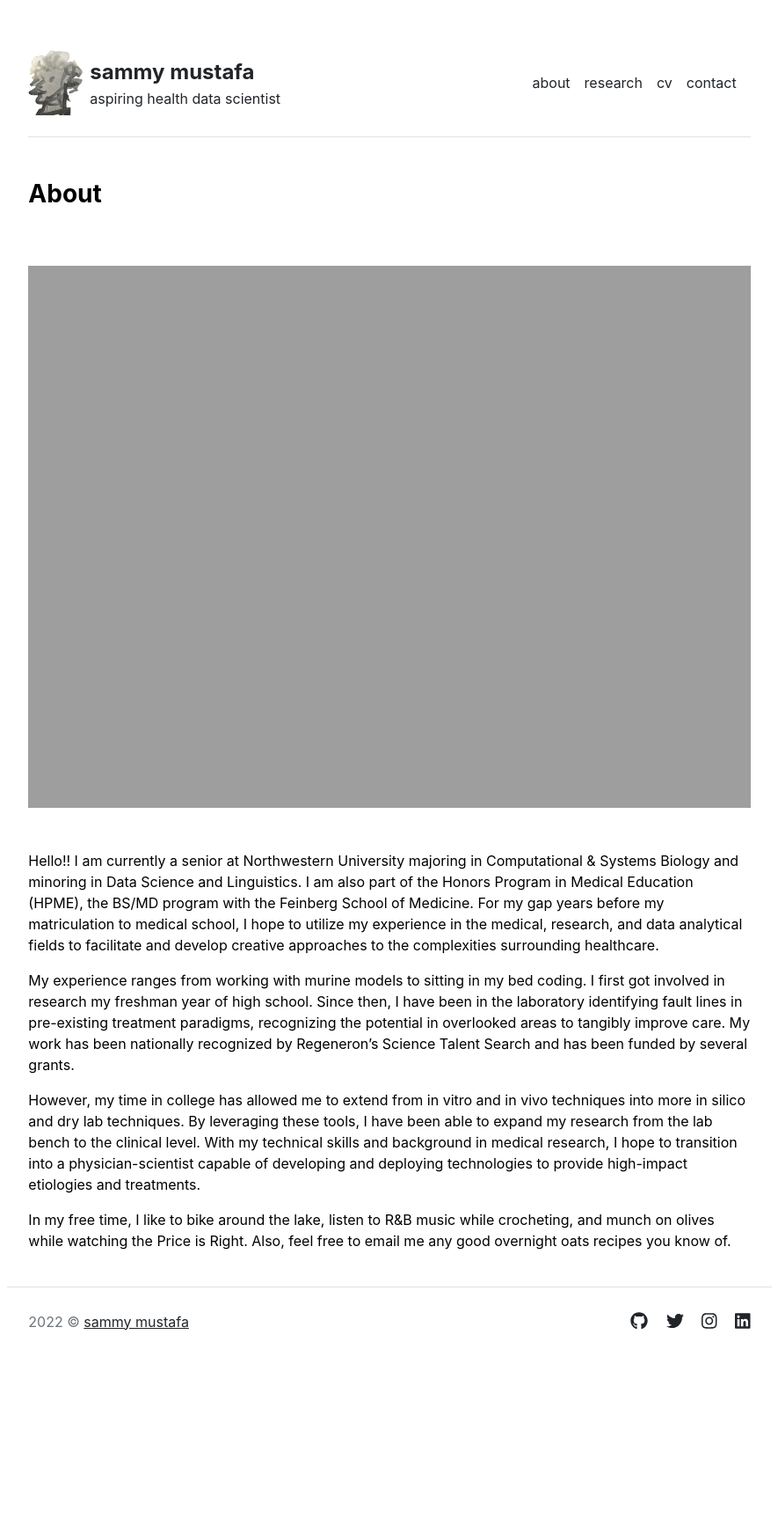
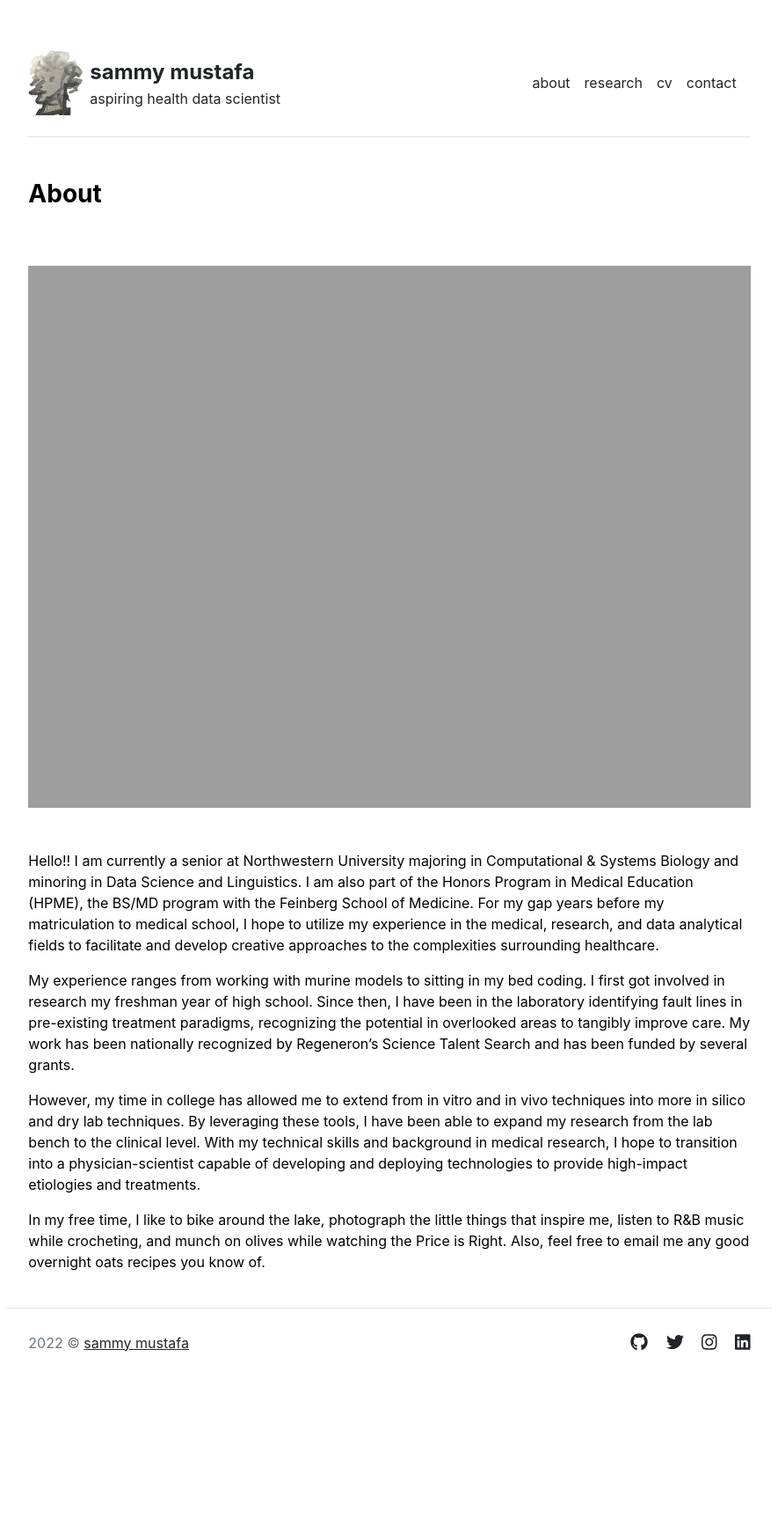
Before and after one commit to sammymustafa/sammymustafa.github.io, a Jekyll site: the page built from about.md, in a window 1280 px wide. Shown: the whole page at 88% size, without its empty margins (197-1082 px from the left). Built offline with Jekyll 4.4.1, drawn with Linux system fonts in a browser that asks for light colours; before the commit the page ends 1701 px from its top, so only the background shows below that.

Commit message:
added photography!

```diff
--- a/about.md
+++ b/about.md
@@ -9,4 +9,4 @@ My experience ranges from working with murine models to sitting in my bed coding
 
 However, my time in college has allowed me to extend from in vitro and in vivo techniques into more in silico and dry lab techniques. By leveraging these tools, I have been able to expand my research from the lab bench to the clinical level. With my technical skills and background in medical research, I hope to transition into a physician-scientist capable of developing and deploying technologies to provide high-impact etiologies and treatments.
 
-In my free time, I like to bike around the lake, listen to R&B music while crocheting, and munch on olives while watching the Price is Right. Also, feel free to email me any good overnight oats recipes you know of.
+In my free time, I like to bike around the lake, photograph the little things that inspire me, listen to R&B music while crocheting, and munch on olives while watching the Price is Right. Also, feel free to email me any good overnight oats recipes you know of.
```
